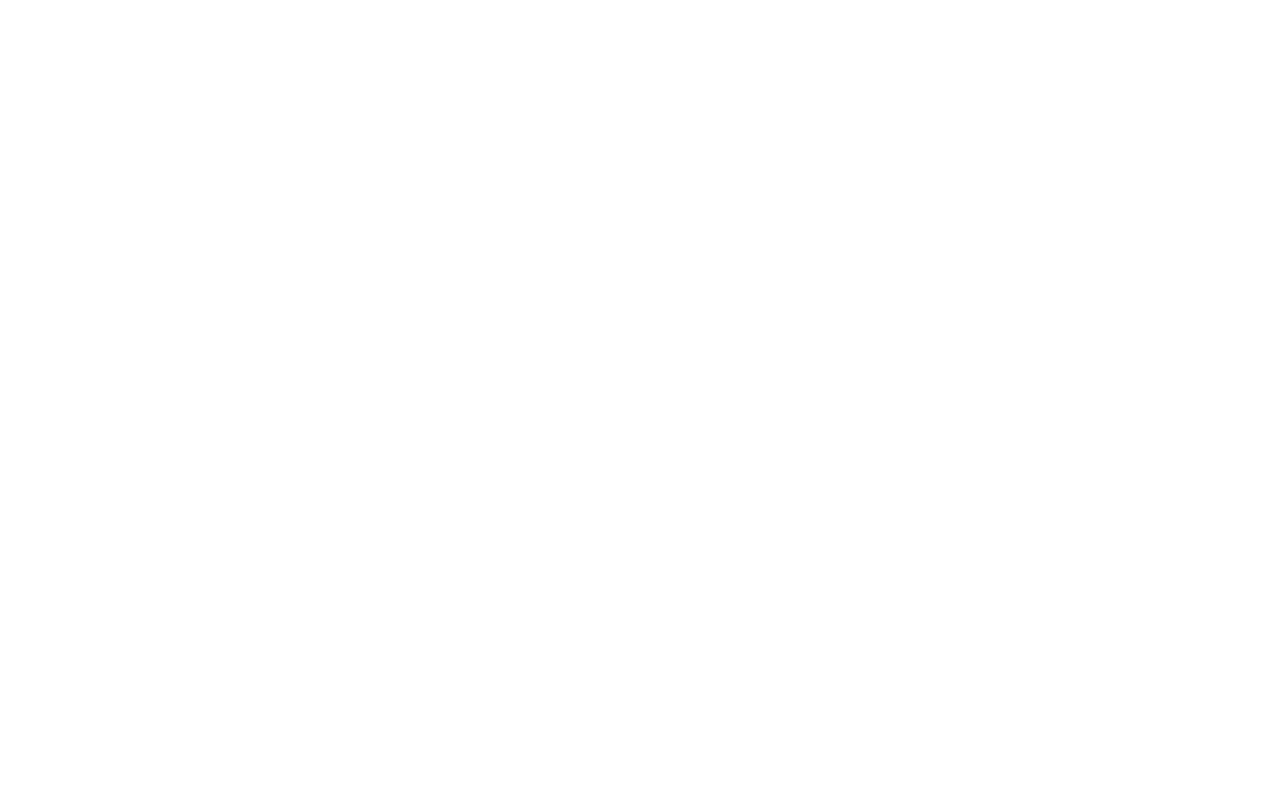
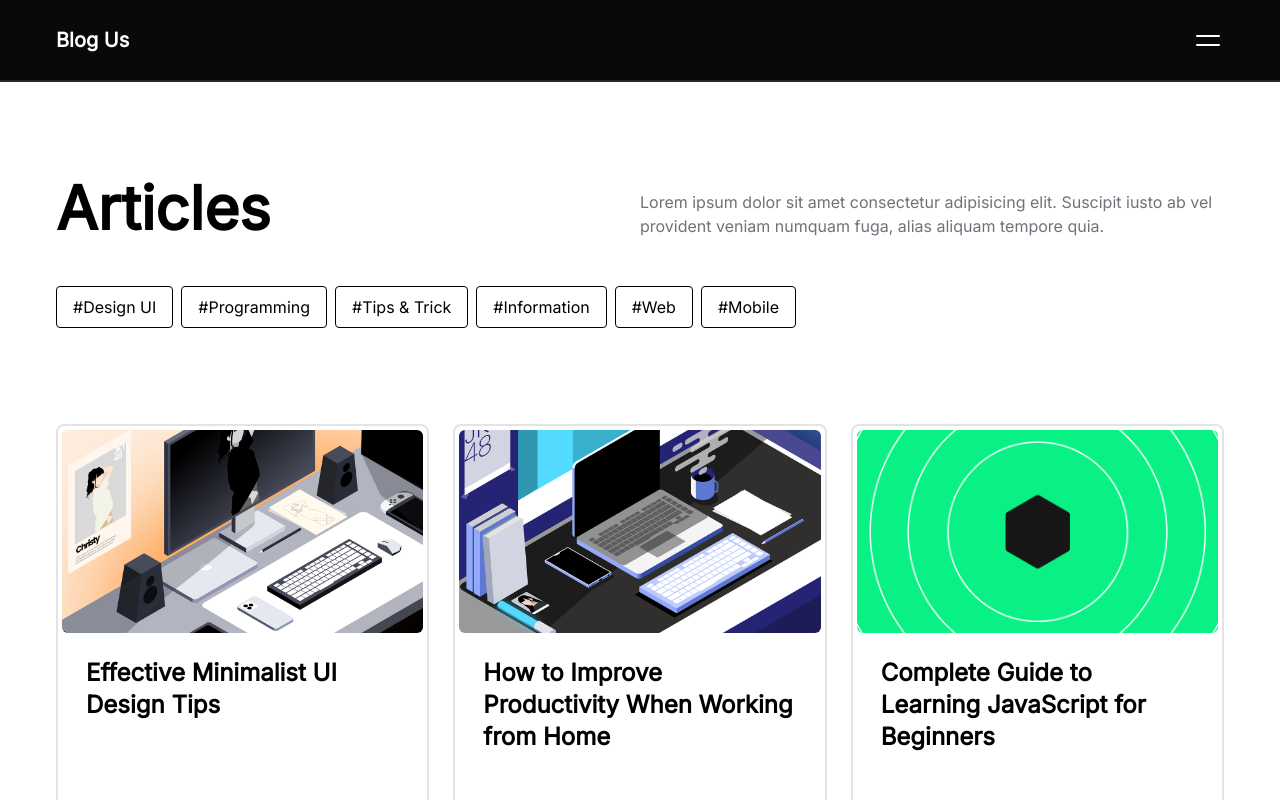
Before and after one commit to frmnxhken/blog, a React (Vite) app in the folder frontend/: page /article in a window 1280 px wide. Before the commit this address had no page. Shown: the top 800 px of the page. Built offline with nearby package versions, Linux system fonts and the light colour scheme.

Commit message:
Add articles page

```diff
--- a/frontend/src/app/App.jsx
+++ b/frontend/src/app/App.jsx
@@ -1,18 +1,20 @@
-import React from 'react'
-import { BrowserRouter, Route, Routes } from 'react-router-dom'
-import MainLayout from './layout/MainLayout'
-import HomePage from '@/pages/blog/home/HomePage'
+import React from "react";
+import { BrowserRouter, Route, Routes } from "react-router-dom";
+import MainLayout from "./layout/MainLayout";
+import HomePage from "@/pages/blog/home/HomePage";
+import ArticlePage from "@/pages/blog/article/ArticlePage";
 
 const App = () => {
   return (
     <BrowserRouter>
       <Routes>
-        <Route path='/' element={<MainLayout/>}>
-          <Route path='/' element={<HomePage/>}/>
+        <Route path="/" element={<MainLayout />}>
+          <Route path="/" element={<HomePage />} />
+          <Route path="/article" element={<ArticlePage />} />
         </Route>
       </Routes>
     </BrowserRouter>
-  )
-}
+  );
+};
 
-export default App
+export default App;
--- /dev/null
+++ b/frontend/src/pages/blog/article/ArticlePage.jsx
@@ -0,0 +1,12 @@
+import React from "react";
+import Main from "./ui/Main";
+
+const ArticlePage = () => {
+  return (
+    <>
+      <Main />
+    </>
+  );
+};
+
+export default ArticlePage;
--- /dev/null
+++ b/frontend/src/pages/blog/article/ui/Main.jsx
@@ -0,0 +1,35 @@
+import React from "react";
+import Card from "@/shared/ui/Card";
+import Button from "@/shared/ui/Button";
+import { LIST_ARTICLE, LIST_CATEGORY } from "@/shared/data";
+
+const Main = () => {
+  return (
+    <div className="bg-white w-full rounded-t-3xl rounded-b-3xl">
+      <div className="container max-w-[1200px] mx-auto px-4 py-24">
+        <div className="flex justify-between items-end-safe">
+          <h1 className="text-6xl font-semibold w-3/4">Articles</h1>
+          <p className="text-md text-zinc-500 text-left w-3/4">
+            Lorem ipsum dolor sit amet consectetur adipisicing elit. Suscipit
+            iusto ab vel provident veniam numquam fuga, alias aliquam tempore
+            quia.
+          </p>
+        </div>
+
+        <div className="flex flex-wrap gap-x-2 mt-12">
+          {LIST_CATEGORY.map((category, index) => (
+            <Button variant="secondary">#{category}</Button>
+          ))}
+        </div>
+
+        <div className="grid grid-cols-3 gap-6 mt-24">
+          {LIST_ARTICLE.map((article, index) => (
+            <Card key={index} {...article} />
+          ))}
+        </div>
+      </div>
+    </div>
+  );
+};
+
+export default Main;
--- a/frontend/src/shared/data.js
+++ b/frontend/src/shared/data.js
@@ -35,3 +35,12 @@
     thumbnail: "/images/article/5.png",
   },
 ];
+
+export const LIST_CATEGORY = [
+  "Design UI",
+  "Programming",
+  "Tips & Trick",
+  "Information",
+  "Web",
+  "Mobile",
+];
```
